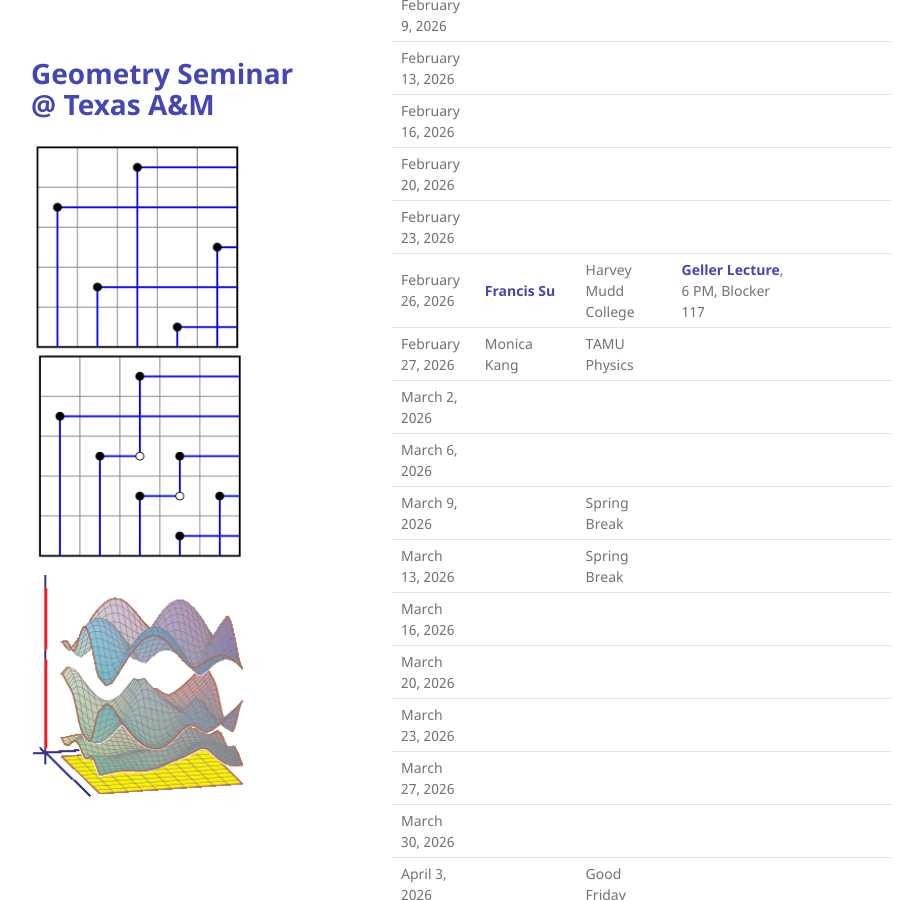
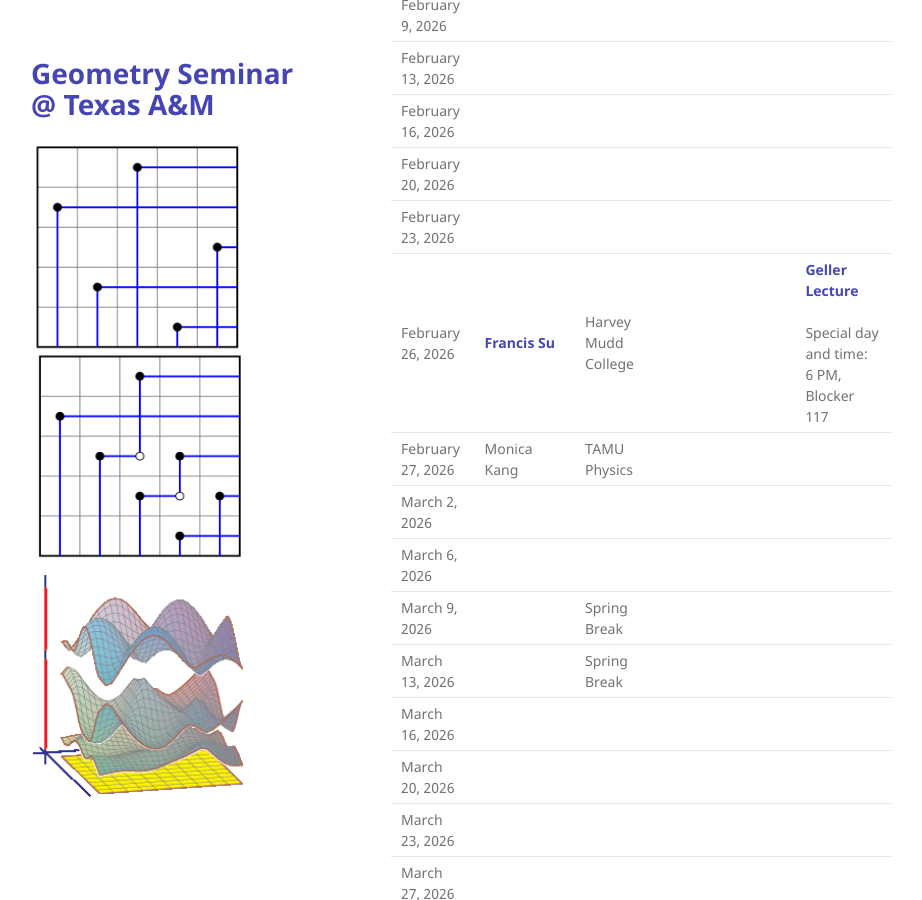
Before and after one commit to tamu-seminar/geometry, a Jekyll site: the page built from index.md, in a window 1280 px wide and 900 px high, scrolled down 773 px. Shown: the whole window, without its empty margins (179-1101 px from the left). Built offline with Jekyll 4.4.1, drawn with Linux system fonts in a browser that asks for light colours.

Commit message:
geller - moved to correct column

```diff
--- a/index.md
+++ b/index.md
@@ -36,7 +36,7 @@ The organizers are [Frank Sottile](https://franksottile.github.io/) and others.
 | February 16, 2026 | | | | |
 | February 20, 2026 | | | | |
 | February 23, 2026 | | | | |
-| February 26, 2026 | [Francis Su](https://www.francissu.com/) | Harvey Mudd College | [Geller Lecture](https://sites.google.com/tamu.edu/geller-lecture-2026/home), 6 PM, Blocker 117 | |
+| February 26, 2026 | [Francis Su](https://www.francissu.com/) | Harvey Mudd College | | [Geller Lecture](https://sites.google.com/tamu.edu/geller-lecture-2026/home) <br><br> Special day and time: <br> 6 PM, Blocker 117 |
 | February 27, 2026 | Monica Kang| TAMU Physics| | |
 | March 2, 2026 | | | | |
 | March 6, 2026 | | | | |
```
